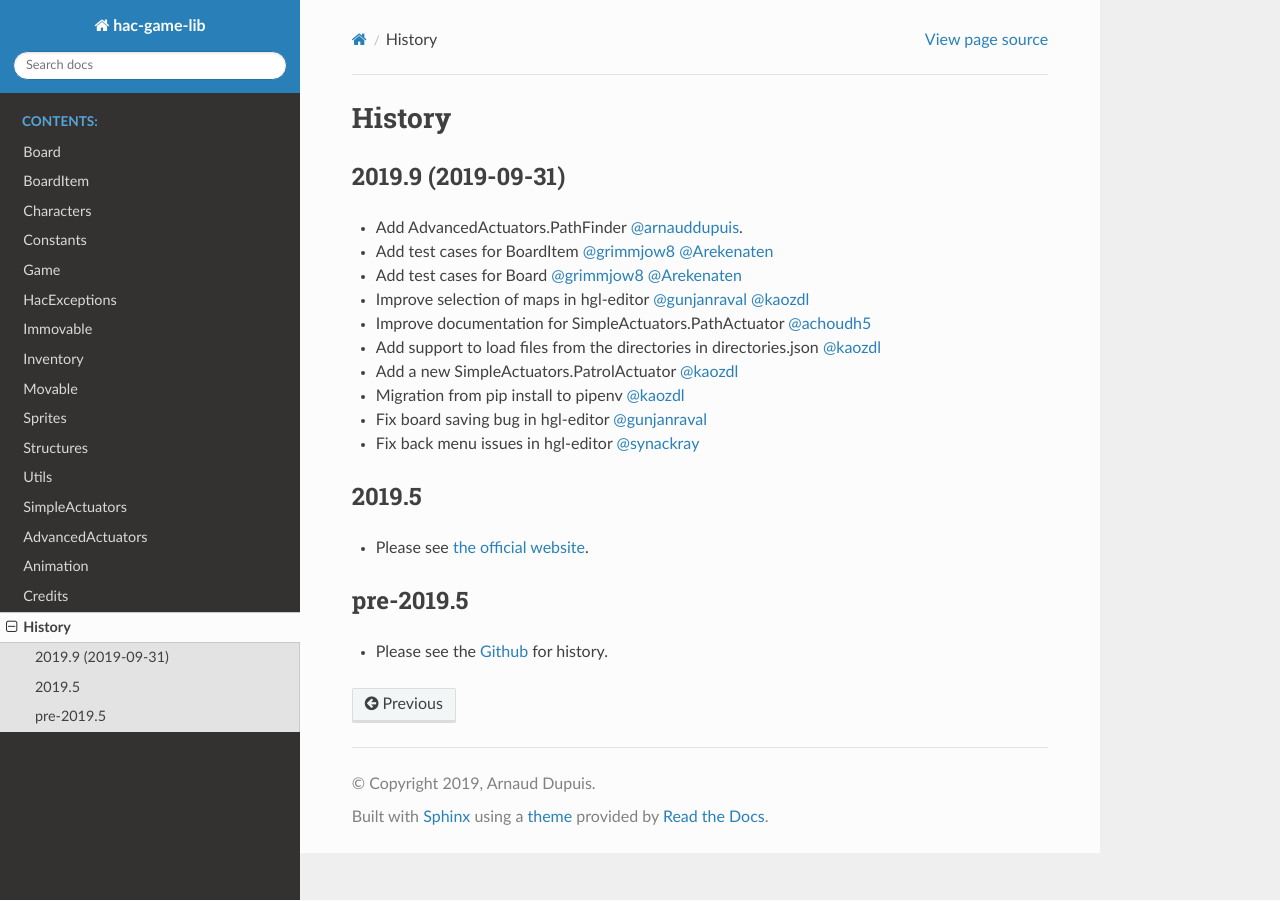
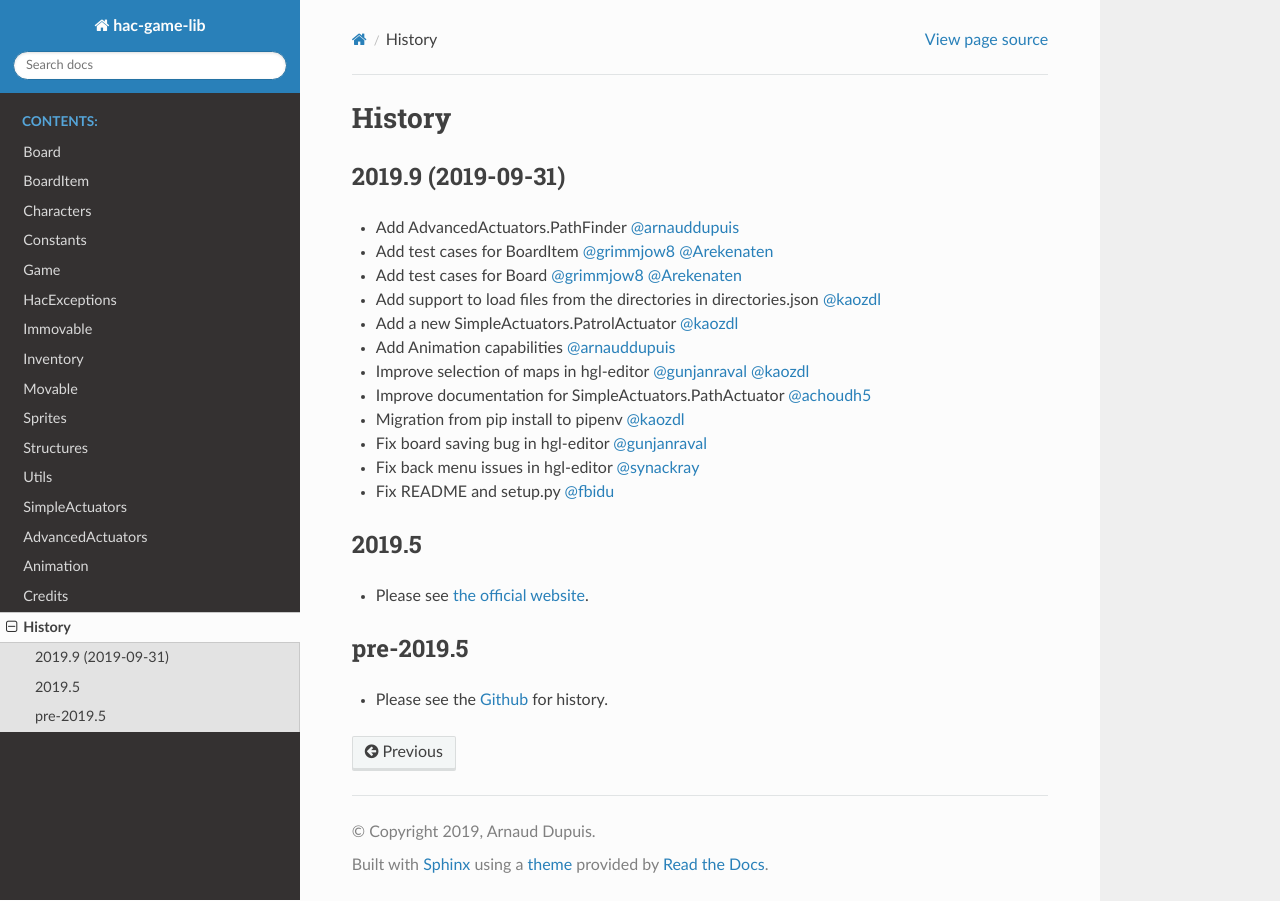
Before and after one commit to pygamelib/pygamelib, a Sphinx documentation site: the page built from docs/source/history.rst, in a window 1280 px wide. Built offline with Sphinx 7.4.7 and the Read the Docs theme 2.0.0, drawn with Linux system fonts in a browser that asks for light colours; the version number could not be read and is left out.

Commit message:
:pencil: update authors and history

```diff
--- a/docs/source/authors.rst
+++ b/docs/source/authors.rst
@@ -17,6 +17,7 @@
 * Gunjan Rawal (`@gunjanraval`_)
 * Anshul Choudhary (`@achoudh5`_)
 * Raymond Beaudoin (`@synackray`_)
+* Felipe Rodrigues (`@fbidu`_)
 
 
 .. _`@arnauddupuis`: https://github.com/arnauddupuis
@@ -27,3 +28,4 @@
 .. _`@gunjanraval`: https://github.com/gunjanraval
 .. _`@achoudh5`: https://github.com/achoudh5
 .. _`@synackray`: https://github.com/synackray
+.. _`@fbidu`: https://github.com/fbidu
--- a/docs/source/history.rst
+++ b/docs/source/history.rst
@@ -6,16 +6,18 @@
 2019.9 (2019-09-31)
 ~~~~~~~~~~~~~~~~~~~
 
-* Add AdvancedActuators.PathFinder `@arnauddupuis`_.
+* Add AdvancedActuators.PathFinder `@arnauddupuis`_
 * Add test cases for BoardItem `@grimmjow8`_ `@Arekenaten`_
 * Add test cases for Board `@grimmjow8`_ `@Arekenaten`_
+* Add support to load files from the directories in directories.json `@kaozdl`_
+* Add a new SimpleActuators.PatrolActuator `@kaozdl`_
+* Add Animation capabilities `@arnauddupuis`_
 * Improve selection of maps in hgl-editor `@gunjanraval`_ `@kaozdl`_
 * Improve documentation for SimpleActuators.PathActuator `@achoudh5`_
-* Add support to load files from the directories in directories.json `@kaozdl`_
-* Add a new SimpleActuators.PatrolActuator `@kaozdl`_
 * Migration from pip install to pipenv `@kaozdl`_
 * Fix board saving bug in hgl-editor `@gunjanraval`_
 * Fix back menu issues in hgl-editor `@synackray`_
+* Fix README and setup.py `@fbidu`_
 
 
 .. _`@arnauddupuis`: https://github.com/arnauddupuis
@@ -26,6 +28,7 @@
 .. _`@gunjanraval`: https://github.com/gunjanraval
 .. _`@achoudh5`: https://github.com/achoudh5
 .. _`@synackray`: https://github.com/synackray
+.. _`@fbidu`: https://github.com/fbidu
 
 
 2019.5
```
